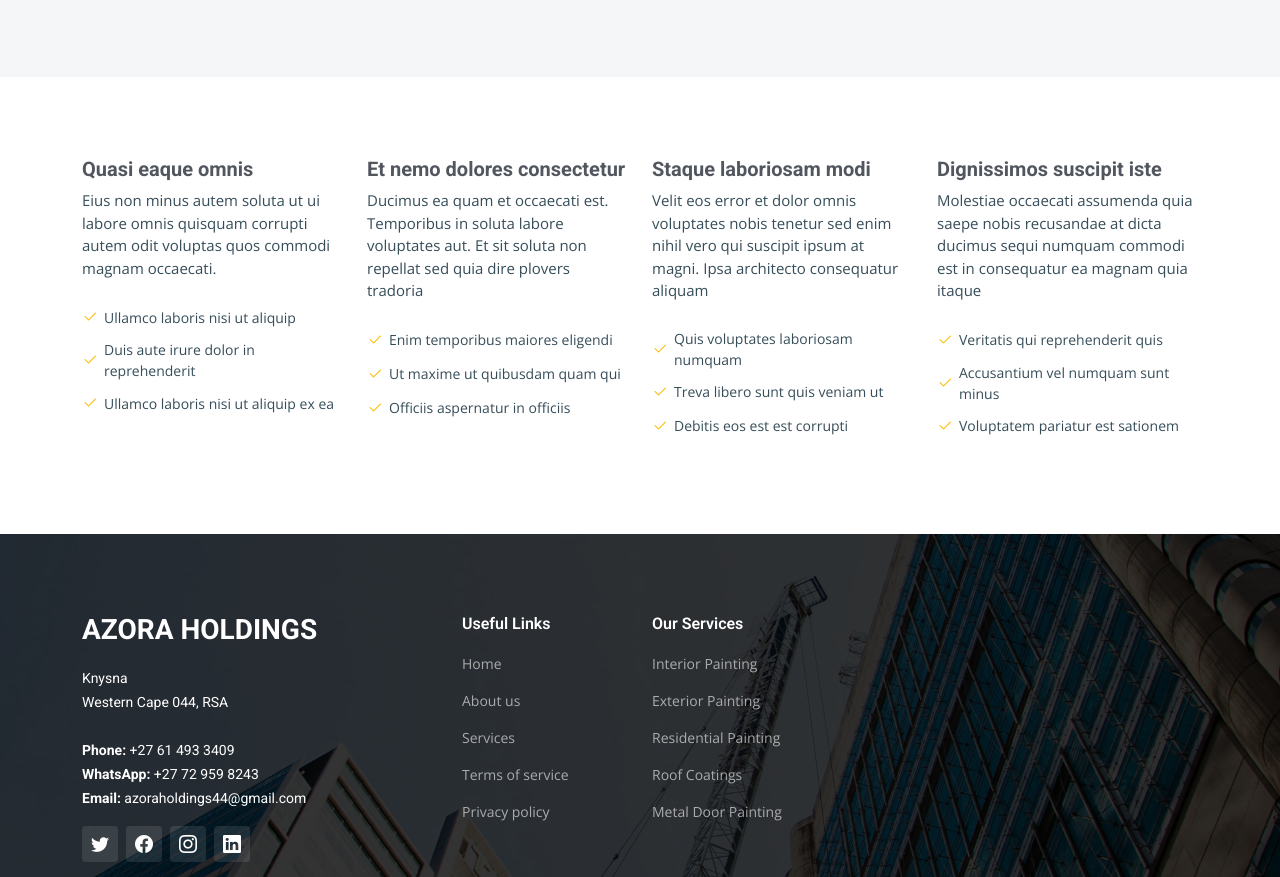
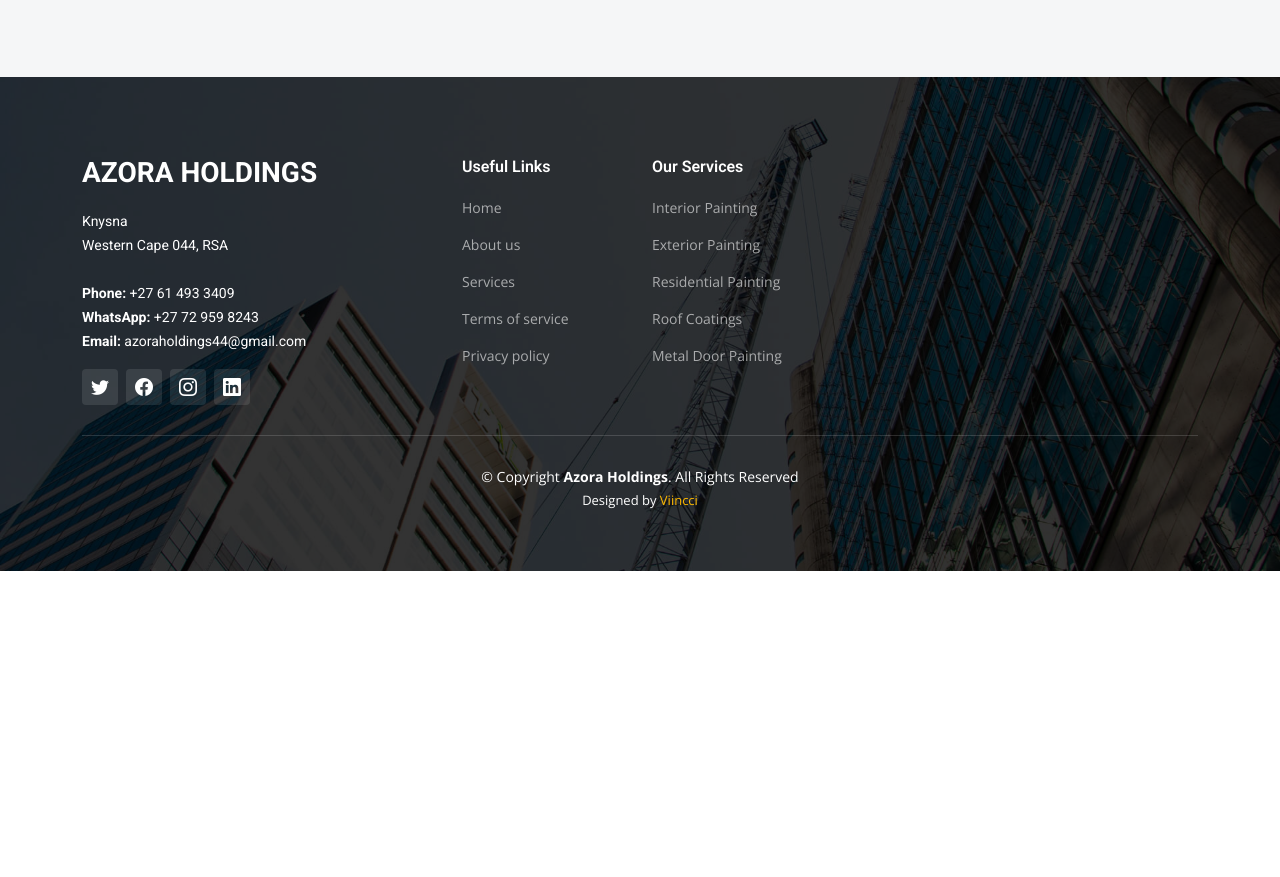
Before and after one commit to viincci/Azora, a plain HTML site: page Services.html in a window 1280 px wide. Shown: the part 1299-2176 px from the top of the page. After the commit the page ends 1870 px from the top, so only its background shows below. Drawn offline with nearby package versions, Linux system fonts and the light colour scheme.

Commit message:
Update Services.html

```diff
--- a/Services.html
+++ b/Services.html
@@ -169,7 +169,7 @@
       </div>
     </section><!-- End Services Section -->
 
-    <!-- ======= Servie Cards Section ======= -->
+    <!-- ======= Servie Cards Section =======
     <section id="services-cards" class="services-cards">
       <div class="container" data-aos="fade-up">
 
@@ -184,7 +184,7 @@
               <li><i class="bi bi-check2"></i> <span>Duis aute irure dolor in reprehenderit</span></li>
               <li><i class="bi bi-check2"></i> <span>Ullamco laboris nisi ut aliquip ex ea</span></li>
             </ul>
-          </div><!-- End feature item-->
+          </div><!-- End feature item
 
           <div class="col-lg-3 col-md-6" data-aos="zoom-in" data-aos-delay="200">
             <h3>Et nemo dolores consectetur</h3>
@@ -196,7 +196,7 @@
               <li><i class="bi bi-check2"></i> <span>Ut maxime ut quibusdam quam qui</span></li>
               <li><i class="bi bi-check2"></i> <span>Officiis aspernatur in officiis</span></li>
             </ul>
-          </div><!-- End feature item-->
+          </div><!-- End feature item
 
           <div class="col-lg-3 col-md-6" data-aos="zoom-in" data-aos-delay="300">
             <h3>Staque laboriosam modi</h3>
@@ -207,7 +207,7 @@
               <li><i class="bi bi-check2"></i> <span>Treva libero sunt quis veniam ut</span></li>
               <li><i class="bi bi-check2"></i> <span>Debitis eos est est corrupti</span></li>
             </ul>
-          </div><!-- End feature item-->
+          </div><!-- End feature item
 
           <div class="col-lg-3 col-md-6" data-aos="zoom-in" data-aos-delay="400">
             <h3>Dignissimos suscipit iste</h3>
@@ -218,7 +218,7 @@
               <li><i class="bi bi-check2"></i> <span>Accusantium vel numquam sunt minus</span></li>
               <li><i class="bi bi-check2"></i> <span>Voluptatem pariatur est sationem</span></li>
             </ul>
-          </div><!-- End feature item-->
+          </div><!-- End feature item
 
         </div>
 
```
